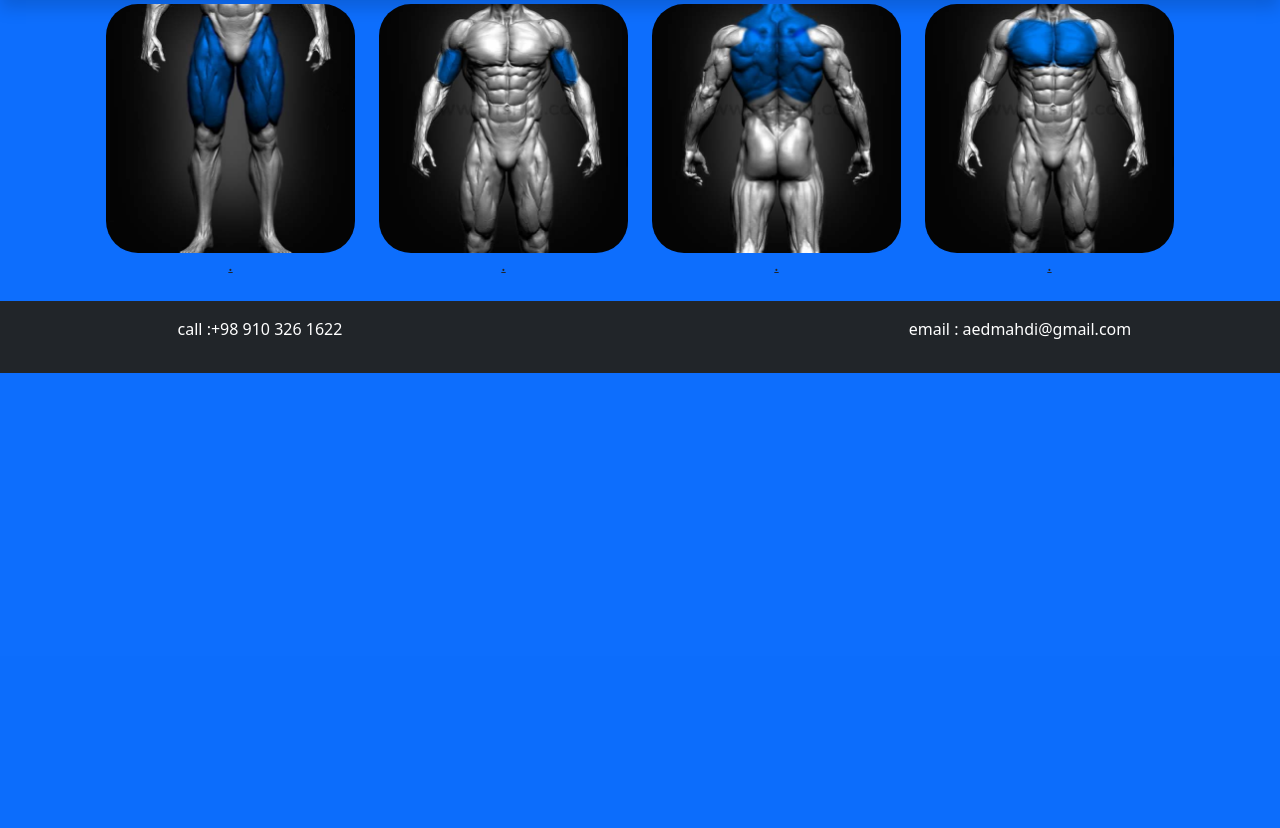
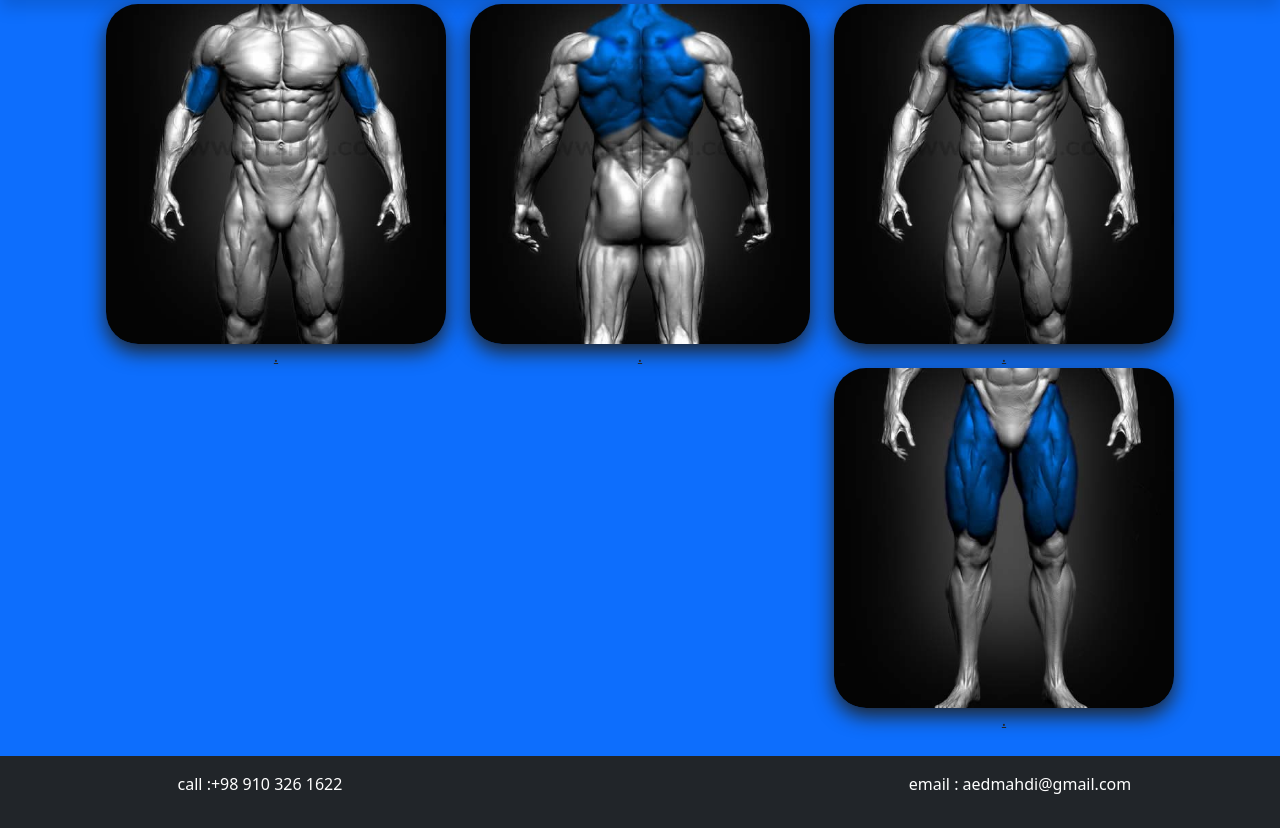
Before and after one commit to maa44/gym, a PHP site: page / in a window 1280 px wide. Shown: the part 144-972 px from the top of the page. Before the commit the page ends 517 px from the top, so only its background shows below. Run offline with PHP 8.4, Linux system fonts and the light colour scheme.

Commit message:
Add files via upload

```diff
--- a/footer.html
+++ b/footer.html
@@ -1,8 +1,9 @@
 </div>
 </div>
 </main>
-
-
+<script src="https://cdn.jsdelivr.net/npm/@popperjs/core@2.11.8/dist/umd/popper.min.js" integrity="sha384-I7E8VVD/ismYTF4hNIPjVp/Zjvgyol6VFvRkX/vR+Vc4jQkC+hVqc2pM8ODewa9r" crossorigin="anonymous"></script>
+<script src="https://cdn.jsdelivr.net/npm/bootstrap@5.3.3/dist/js/bootstrap.min.js" integrity="sha384-0pUGZvbkm6XF6gxjEnlmuGrJXVbNuzT9qBBavbLwCsOGabYfZo0T0to5eqruptLy" crossorigin="anonymous"></script>
+</form>
 <footer class="footer bg-dark p-3 mt-4">
     <div class="container">
         <div class="row">
@@ -17,16 +18,10 @@
             <div id="call" class="col-md-4 text-center">
                 <i class="icon bi bi-telephone-fill"></i>
                 <p class="text-white">call :+98 910 326 1622</p>
-
             </div>
-
         </div>
-
     </div>
 </footer>
-<script src="https://cdn.jsdelivr.net/npm/@popperjs/core@2.11.8/dist/umd/popper.min.js" integrity="sha384-I7E8VVD/ismYTF4hNIPjVp/Zjvgyol6VFvRkX/vR+Vc4jQkC+hVqc2pM8ODewa9r" crossorigin="anonymous"></script>
-<script src="https://cdn.jsdelivr.net/npm/bootstrap@5.3.3/dist/js/bootstrap.min.js" integrity="sha384-0pUGZvbkm6XF6gxjEnlmuGrJXVbNuzT9qBBavbLwCsOGabYfZo0T0to5eqruptLy" crossorigin="anonymous"></script>
-</form>
+</body >
 
-</body >
 </html>
--- a/header.html
+++ b/header.html
@@ -5,13 +5,18 @@
     <meta name="viewport" content="width=, initial-scale=1.0">
     <title>Document</title>
     <link href="https://cdn.jsdelivr.net/npm/bootstrap@5.3.3/dist/css/bootstrap.min.css" rel="stylesheet" integrity="sha384-QWTKZyjpPEjISv5WaRU9OFeRpok6YctnYmDr5pNlyT2bRjXh0JMhjY6hW+ALEwIH" crossorigin="anonymous">
+    <style>
+      .custom-shadow {
+  box-shadow: 0 8px 20px rgba(var(--bs-dark-rgb), 1);
+}
+      </style>
 
 </head>
 <body class="bg-primary">
     <div id="asl">
    <header class="shadow">
     <div class="card m-1" >
-    <nav class="navbar navbar-expand-lg bg-dark ">
+    <nav class="navbar navbar-expand-lg bg-dark">
         <div class="container-fluid">
           <a class="navbar-brand" href="#">
             <img src="./img/fitness-gym-logo-letter-m-260nw-2420954215.jpg" alt="Logo" width="50" height="50" class=" align-items-center">
--- a/index.php
+++ b/index.php
@@ -4,11 +4,11 @@
 
 <section class="container text-center">
 
-  <div class="row row-cols-4">
-    <div class="col"><a class="text-dark" href=""><img class="img-fluid rounded-5 " src="img/front-view-chest.jpg">. </a></div>
-    <div class="col"><a class="text-dark" href="baghal.php"><img class="img-fluid rounded-5" src="img/back-view-zirbaghal.jpg">. </a></div>
-    <div class="col"><a class="text-dark" href=""><img class="img-fluid rounded-5" src="img/front-view-arms.jpg"> .</a></div>
-    <div class="col"><a class="text-dark" href=""><img class="img-fluid rounded-5" src="img/front-view-leg-black-1.jpg">.</a></div>
+  <div class="row row-cols-3">
+    <div class="col"><a class="text-dark" href=""><img class="img-fluid rounded-5 custom-shadow" src="img/front-view-chest.jpg">. </a></div>
+    <div class="col"><a class="text-dark" href="baghal.php"><img class="img-fluid rounded-5 custom-shadow" src="img/back-view-zirbaghal.jpg">. </a></div>
+    <div class="col"><a class="text-dark" href=""><img class="img-fluid rounded-5 custom-shadow" src="img/front-view-arms.jpg"> .</a></div>
+    <div class="col"><a class="text-dark" href=""><img class="img-fluid rounded-5 custom-shadow" src="img/front-view-leg-black-1.jpg">.</a></div>
   </div>
 </div>
 
--- a/login.php
+++ b/login.php
@@ -10,7 +10,7 @@
             <h4>ورود</h4>
           </div>
           <div class="card-body bg-dark">
-            <form>
+            <form action="login_action.php" method="post">
               <div class="mb-3">
                 <label for="email" class="form-label">ایمیل</label>
                 <input type="email" class="form-control" name="email" id="email" placeholder="ایمیل خود را وارد کنید">
--- a/signup.php
+++ b/signup.php
@@ -36,7 +36,7 @@
           </div>
         </div>
         <div class="text-center mt-3">
-          <p class="text-dark">از قبل حساب کاربری دارید؟ <a class="text-info" href="login.html">وارد شوید</a></p>
+          <p class="text-dark">از قبل حساب کاربری دارید؟ <a class="text-info" href="login.php">وارد شوید</a></p>
         </div>
       </div>
     </div>
```
Also changed, not shown: login_action.php (+3 -4 lines).
